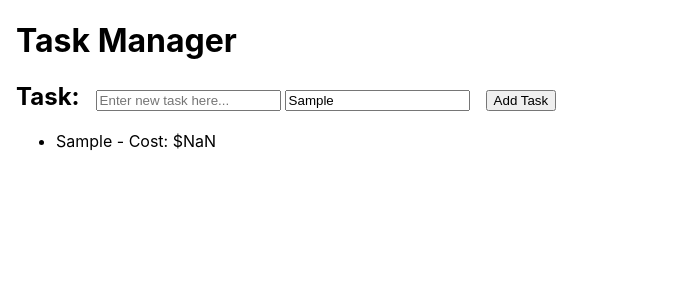
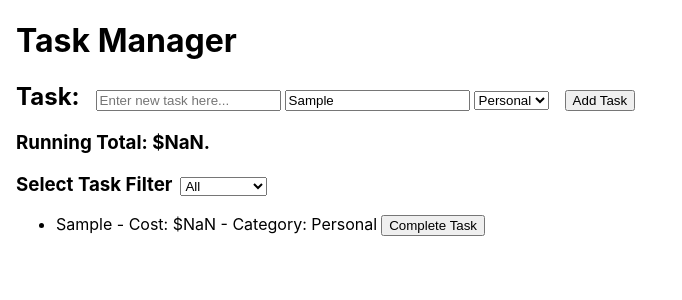
Before and after one commit to THENEXTNEX/orionpractice, a React (Create React App) app in the folder React/task-manager/: page / in a window 1280 px wide. Both pictures are taken after typing "Sample", "Sample" into the empty fields and a click on the button "Add Task". Shown: the top 300 px of the page, without its empty margins (0-682 px from the left). Built offline with nearby package versions, Linux system fonts and the light colour scheme.

Commit message:
Added a category to the task, created a filter list based on if a task is done or not

```diff
--- a/React/task-manager/src/App.js
+++ b/React/task-manager/src/App.js
@@ -7,15 +7,27 @@ function App() {
 
   const[newTaskText, setTaskText] = useState("");
 
-  const[amount, setAmount] = useState(0);
+  const[amountText, setAmountText] = useState("");
 
-  const[amountText, setAmountText] = useState("");
+  const[filter, setFilter] = useState("All");
+
+  const[categorySelect, setCategorySelect] = useState("Personal");
+
+  const[categoryFilter, setCategoryFilter] = useState("All");
+
+  const completeTask = (index) => {
+    const update = [...tasks]
+    update[index].isDone = true;
+    setTasks(update);
+  }
 
   const addTask = () => {
     if(newTaskText.trim() === "" || amountText.trim() === "") return;
-    setTasks([...tasks, {text: newTaskText, amount: parseInt(amountText)}]);
+    setTasks([...tasks, {text: newTaskText, amount: parseInt(amountText), category: categorySelect, isDone: false}]);
     setTaskText("");
   }
+
+  const total = tasks.reduce((sum, amount) => sum + amount.amount, 0);
 
   return (
     <div style={{marginLeft: "16px"}}className="Task Manager">
@@ -29,17 +41,45 @@ function App() {
         </input>
         <input
         value={amountText}
-        style={{marginLeft:"4px", marginRight: "16px"}}
+        style={{marginLeft:"4px"}}
         placeholder="Enter Amount here..."
         onChange={(e) => setAmountText(e.target.value)}>
         </input>
+        <select
+        onChange={(e) => setCategorySelect(e.target.value)}
+        value={categorySelect}
+        style={{marginLeft:"4px", marginRight: "16px"}}>
+          <option value={"Personal"}>Personal</option>
+          <option value={"School"}>School</option>
+          <option value={"Travel"}>Travel</option>
+          <option value={"Food"}>Food</option>
+        </select>
         <button onClick={addTask}>Add Task</button>
       </h2>
-
+      <h3>
+        Running Total: ${total}.
+      </h3>
+      <h3>
+         Select Task Filter
+        <select
+        style={{marginLeft : "8px"}}
+        value={filter}
+        onChange={(e) => setFilter(e.target.value)}>
+          <option value={"All"}>All</option>
+          <option value={"Completed"}>Completed</option>
+          <option value={"Not Done"}>Not Done</option>
+        </select>
+      </h3>
       <ul>
-        {tasks.map((task, index) => (
+        {tasks.filter((task) => {
+          if(filter === "All") return true;
+          if(filter === "Completed") return task.isDone;
+          if(filter === "Not Done") return !task.isDone;
+          return false;
+        }).map((task, index) => (
           <li key={index}>
-            {task.text} - Cost: ${task.amount}
+            {task.text} - Cost: ${task.amount} - Category: {task.category}
+            {!task.isDone ? <button onClick={()=>completeTask(index)} style={{marginLeft:"4px"}}>Complete Task</button> : <button style={{marginLeft:"4px"}}>Undo Completion</button>}
           </li>
         ))}
       </ul>
```
